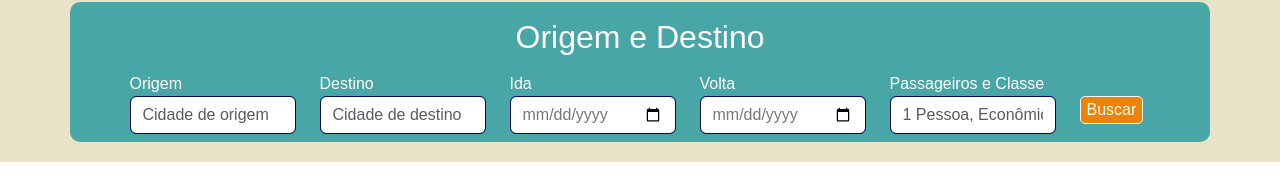
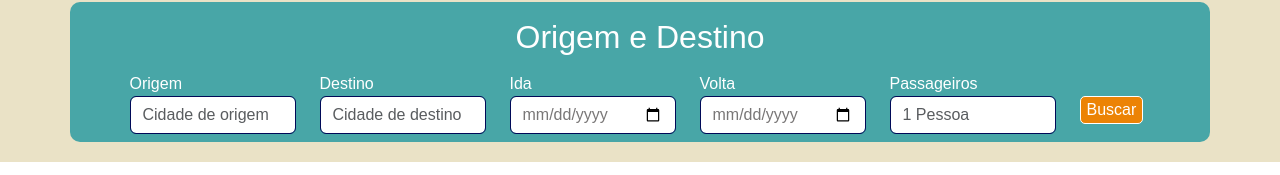
Before and after one commit to elzilanebarreto/Agencia-de-viagens, a plain HTML site: page index.html in a window 1280 px wide. Shown: the part 535-710 px from the top of the page. Drawn offline with nearby package versions, Linux system fonts and the light colour scheme.

Commit message:
Remoção da palavra Classe do destino

```diff
--- a/index.html
+++ b/index.html
@@ -203,8 +203,8 @@
 
                         <!-- Início de coluna -->
                         <div class="col-md-2 colunas">
-                            <label class="subtitulo">Passageiros e Classe</label>
-                            <input type="text" class="form-control" placeholder="1 Pessoa, Econômica">
+                            <label class="subtitulo">Passageiros</label>
+                            <input type="number" class="form-control" placeholder="1 Pessoa">
                         </div>
                         <!-- Fim de coluna -->
 
```
